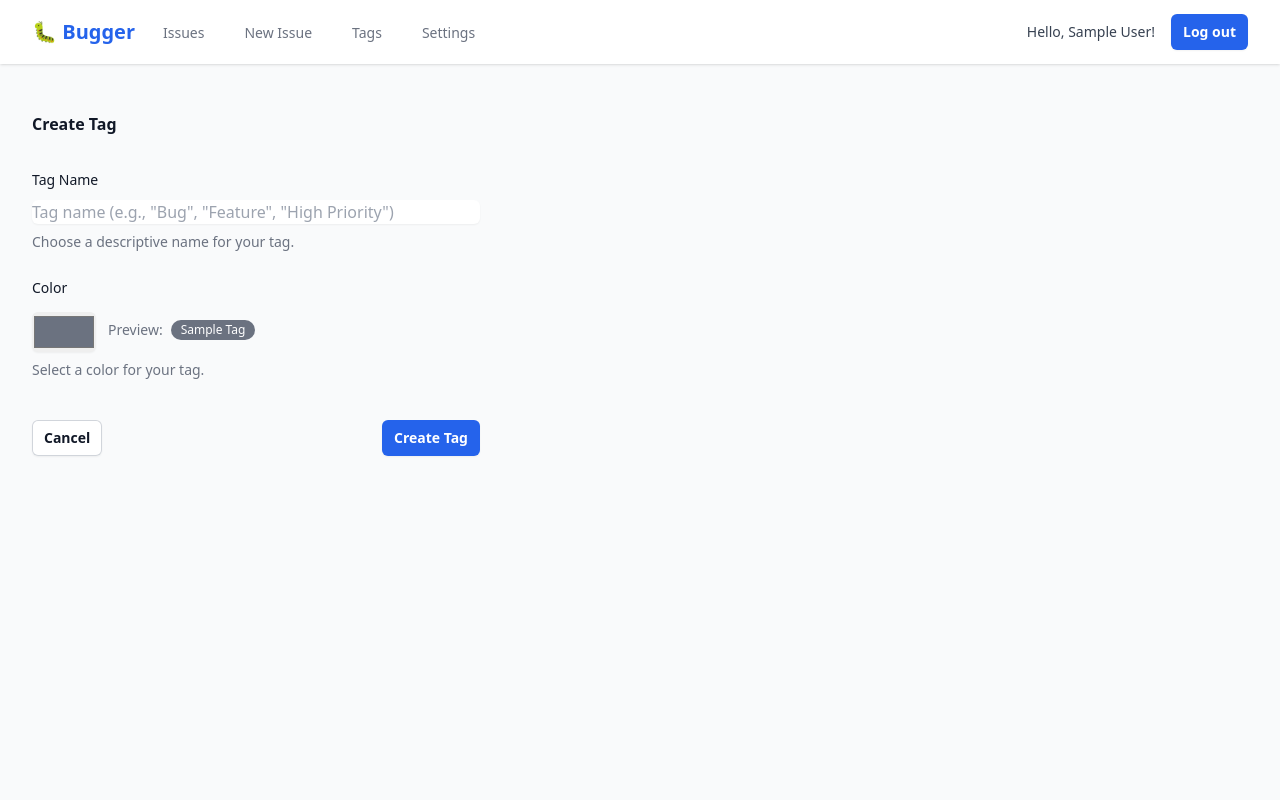
After one commit to codespeak-dev/test-issue-tracker, a Django app: page /tags/new/ in a window 1280 px wide. The commit adds this page. Run offline with Django 4.2, Linux system fonts and the light colour scheme; the visitor is signed in with stand-in values (Sample User, id 1); some libraries are stand-ins or nearby versions.

Commit message:
Run: c95e317c-5ef4-461c-8ed1-e7c4037a66f2, Phase: ImplementSpecWithClaudeCode

```diff
--- a/issues/forms.py
+++ b/issues/forms.py
@@ -1,7 +1,7 @@
 from django import forms
 from django.contrib.auth import authenticate
 from django.core.exceptions import ValidationError
-from .models import User, Issue, Comment, Settings
+from .models import User, Issue, Comment, Settings, Tag
 
 
 class LoginForm(forms.Form):
@@ -49,7 +49,7 @@ class IssueForm(forms.ModelForm):
 
     class Meta:
         model = Issue
-        fields = ['summary', 'description', 'status', 'assignee']
+        fields = ['summary', 'description', 'status', 'assignee', 'tags']
         widgets = {
             'summary': forms.TextInput(attrs={
                 'class': 'mt-1 block w-full rounded-md border-gray-300 shadow-sm focus:border-indigo-500 focus:ring-indigo-500',
@@ -66,6 +66,9 @@ class IssueForm(forms.ModelForm):
             'assignee': forms.Select(attrs={
                 'class': 'mt-1 block w-full rounded-md border-gray-300 shadow-sm focus:border-indigo-500 focus:ring-indigo-500'
             }),
+            'tags': forms.CheckboxSelectMultiple(attrs={
+                'class': 'space-y-2'
+            }),
         }
 
     def __init__(self, *args, **kwargs):
@@ -73,6 +76,8 @@ class IssueForm(forms.ModelForm):
         # Make assignee optional
         self.fields['assignee'].empty_label = "Unassigned"
         self.fields['assignee'].required = False
+        # Make tags optional
+        self.fields['tags'].required = False
 
 
 class CommentForm(forms.ModelForm):
@@ -86,6 +91,24 @@ class CommentForm(forms.ModelForm):
                 'class': 'mt-1 block w-full rounded-md border-gray-300 shadow-sm focus:border-indigo-500 focus:ring-indigo-500',
                 'rows': 4,
                 'placeholder': 'Add a comment (Markdown supported)'
+            }),
+        }
+
+
+class TagForm(forms.ModelForm):
+    """Form for creating and editing tags"""
+
+    class Meta:
+        model = Tag
+        fields = ['name', 'color']
+        widgets = {
+            'name': forms.TextInput(attrs={
+                'class': 'mt-1 block w-full rounded-md border-gray-300 shadow-sm focus:border-indigo-500 focus:ring-indigo-500',
+                'placeholder': 'Tag name (e.g., "Bug", "Feature", "High Priority")'
+            }),
+            'color': forms.TextInput(attrs={
+                'type': 'color',
+                'class': 'mt-1 block w-16 h-10 rounded-md border-gray-300 shadow-sm focus:border-indigo-500 focus:ring-indigo-500',
             }),
         }
 
--- a/issues/models.py
+++ b/issues/models.py
@@ -61,6 +61,19 @@ class Status(models.Model):
         return self.name
 
 
+class Tag(models.Model):
+    """Tag model for categorizing issues"""
+
+    name = models.CharField(max_length=50, unique=True)
+    color = models.CharField(max_length=7, default='#6B7280')  # Hex color code
+
+    class Meta:
+        ordering = ['name']
+
+    def __str__(self):
+        return self.name
+
+
 class Issue(models.Model):
     """Issue model"""
 
@@ -75,6 +88,7 @@ class Issue(models.Model):
         blank=True,
         related_name='assigned_issues'
     )
+    tags = models.ManyToManyField(Tag, blank=True, related_name='issues')
     created_at = models.DateTimeField(auto_now_add=True)
     updated_at = models.DateTimeField(auto_now=True)
 
--- a/issues/urls.py
+++ b/issues/urls.py
@@ -20,4 +20,10 @@ urlpatterns = [
 
     # Settings view
     path('settings/', views.settings_view, name='settings'),
+
+    # Tag management views
+    path('tags/', views.tag_list, name='tag_list'),
+    path('tags/new/', views.tag_create, name='tag_create'),
+    path('tags/<int:pk>/edit/', views.tag_edit, name='tag_edit'),
+    path('tags/<int:pk>/delete/', views.tag_delete, name='tag_delete'),
 ]
--- a/issues/views.py
+++ b/issues/views.py
@@ -9,8 +9,8 @@ from django.views.decorators.http import require_http_methods
 from django.views.decorators.csrf import csrf_exempt
 from django.utils import timezone
 from django.db.models import Q
-from .models import Issue, Comment, User, Status, Settings
-from .forms import LoginForm, RegisterForm, IssueForm, CommentForm, SettingsForm
+from .models import Issue, Comment, User, Status, Settings, Tag
+from .forms import LoginForm, RegisterForm, IssueForm, CommentForm, SettingsForm, TagForm
 
 
 logger = logging.getLogger('issues')
@@ -36,9 +36,10 @@ def log_request_response(request, response):
 
 
 def issue_list(request):
-    """Homepage - list of all issues with optional search filtering"""
-    issues = Issue.objects.select_related('status', 'author', 'assignee').all()
+    """Homepage - list of all issues with optional search and tag filtering"""
+    issues = Issue.objects.select_related('status', 'author', 'assignee').prefetch_related('tags').all()
     search_query = request.GET.get('search', '').strip()
+    selected_tags = request.GET.getlist('tags')
 
     if search_query:
         # Filter issues by search term in summary or description (case-insensitive)
@@ -47,9 +48,18 @@ def issue_list(request):
             Q(description__icontains=search_query)
         )
 
+    if selected_tags:
+        # Filter issues by selected tags (OR logic - issues that have at least one of the selected tags)
+        issues = issues.filter(tags__id__in=selected_tags).distinct()
+
+    # Get all tags for the filter dropdown
+    all_tags = Tag.objects.all()
+
     response = render(request, 'issues/issue_list.html', {
         'issues': issues,
-        'search_query': search_query
+        'search_query': search_query,
+        'selected_tags': selected_tags,
+        'all_tags': all_tags,
     })
     log_request_response(request, response)
     return response
@@ -57,7 +67,7 @@ def issue_list(request):
 
 def issue_detail(request, pk):
     """Issue detail view with comments"""
-    issue = get_object_or_404(Issue.objects.select_related('status', 'author', 'assignee'), pk=pk)
+    issue = get_object_or_404(Issue.objects.select_related('status', 'author', 'assignee').prefetch_related('tags'), pk=pk)
     comments = issue.comments.select_related('author').all()
 
     comment_form = CommentForm() if request.user.is_authenticated else None
@@ -279,3 +289,78 @@ def settings_view(request):
 
     log_request_response(request, response)
     return response
+
+
+@login_required
+def tag_list(request):
+    """List all tags"""
+    tags = Tag.objects.all()
+
+    response = render(request, 'issues/tag_list.html', {
+        'tags': tags
+    })
+    log_request_response(request, response)
+    return response
+
+
+@login_required
+def tag_create(request):
+    """Create new tag"""
+    if request.method == 'POST':
+        form = TagForm(request.POST)
+        if form.is_valid():
+            tag = form.save()
+            messages.success(request, f'Tag "{tag.name}" created successfully!')
+            response = redirect('tag_list')
+        else:
+            response = render(request, 'issues/tag_form.html', {'form': form, 'title': 'Create Tag'})
+    else:
+        form = TagForm()
+        response = render(request, 'issues/tag_form.html', {'form': form, 'title': 'Create Tag'})
+
+    log_request_response(request, response)
+    return response
+
+
+@login_required
+def tag_edit(request, pk):
+    """Edit existing tag"""
+    tag = get_object_or_404(Tag, pk=pk)
+
+    if request.method == 'POST':
+        form = TagForm(request.POST, instance=tag)
+        if form.is_valid():
+            form.save()
+            messages.success(request, f'Tag "{tag.name}" updated successfully!')
+            response = redirect('tag_list')
+        else:
+            response = render(request, 'issues/tag_form.html', {
+                'form': form,
+                'title': 'Edit Tag',
+                'tag': tag
+            })
+    else:
+        form = TagForm(instance=tag)
+        response = render(request, 'issues/tag_form.html', {
+            'form': form,
+            'title': 'Edit Tag',
+            'tag': tag
+        })
+
+    log_request_response(request, response)
+    return response
+
+
+@login_required
+@require_http_methods(["DELETE"])
+def tag_delete(request, pk):
+    """Delete tag (AJAX endpoint)"""
+    tag = get_object_or_404(Tag, pk=pk)
+
+    tag_name = tag.name
+    tag.delete()
+    messages.success(request, f'Tag "{tag_name}" deleted successfully!')
+
+    response = JsonResponse({'success': True})
+    log_request_response(request, response)
+    return response
--- a/templates/base.html
+++ b/templates/base.html
@@ -41,6 +41,10 @@
                                 <a href="{% url 'issue_create' %}"
                                    class="inline-flex items-center border-b-2 border-transparent px-1 pt-1 text-sm font-medium text-gray-500 hover:border-gray-300 hover:text-gray-700">
                                     New Issue
+                                </a>
+                                <a href="{% url 'tag_list' %}"
+                                   class="inline-flex items-center border-b-2 border-transparent px-1 pt-1 text-sm font-medium text-gray-500 hover:border-gray-300 hover:text-gray-700">
+                                    Tags
                                 </a>
                                 {% if user.is_staff %}
                                     <a href="{% url 'settings' %}"
--- /dev/null
+++ b/templates/issues/tag_form.html
@@ -0,0 +1,84 @@
+{% extends 'base.html' %}
+
+{% block title %}{{ title }} - Bugger Issue Tracker{% endblock %}
+
+{% block content %}
+<div class="sm:flex sm:items-center">
+    <div class="sm:flex-auto">
+        <h1 class="text-base font-semibold leading-6 text-gray-900">{{ title }}</h1>
+    </div>
+</div>
+
+<div class="mt-8">
+    <div class="max-w-md">
+        <form method="post" class="space-y-6">
+            {% csrf_token %}
+
+            <div>
+                <label for="{{ form.name.id_for_label }}" class="block text-sm font-medium leading-6 text-gray-900">
+                    Tag Name
+                </label>
+                <div class="mt-2">
+                    {{ form.name }}
+                    {% if form.name.errors %}
+                        <div class="mt-2">
+                            {% for error in form.name.errors %}
+                                <p class="text-sm text-red-600">{{ error }}</p>
+                            {% endfor %}
+                        </div>
+                    {% endif %}
+                </div>
+                <p class="mt-2 text-sm text-gray-500">Choose a descriptive name for your tag.</p>
+            </div>
+
+            <div>
+                <label for="{{ form.color.id_for_label }}" class="block text-sm font-medium leading-6 text-gray-900">
+                    Color
+                </label>
+                <div class="mt-2 flex items-center space-x-3">
+                    {{ form.color }}
+                    <div class="flex items-center">
+                        <span class="text-sm text-gray-500">Preview:</span>
+                        <span id="color-preview" class="ml-2 inline-flex items-center rounded-full px-2.5 py-0.5 text-xs font-medium text-white"
+                              style="background-color: {{ form.color.value|default:'#6B7280' }};">
+                            Sample Tag
+                        </span>
+                    </div>
+                </div>
+                {% if form.color.errors %}
+                    <div class="mt-2">
+                        {% for error in form.color.errors %}
+                            <p class="text-sm text-red-600">{{ error }}</p>
+                        {% endfor %}
+                    </div>
+                {% endif %}
+                <p class="mt-2 text-sm text-gray-500">Select a color for your tag.</p>
+            </div>
+
+            <div class="flex items-center justify-between pt-4">
+                <a href="{% url 'tag_list' %}"
+                   class="rounded-md bg-white px-3 py-2 text-sm font-semibold text-gray-900 shadow-sm ring-1 ring-inset ring-gray-300 hover:bg-gray-50">
+                    Cancel
+                </a>
+                <button type="submit"
+                        class="rounded-md bg-primary-600 px-3 py-2 text-sm font-semibold text-white shadow-sm hover:bg-primary-500 focus-visible:outline focus-visible:outline-2 focus-visible:outline-offset-2 focus-visible:outline-primary-600">
+                    {% if tag %}Update Tag{% else %}Create Tag{% endif %}
+                </button>
+            </div>
+        </form>
+    </div>
+</div>
+
+<script>
+document.addEventListener('DOMContentLoaded', function() {
+    const colorInput = document.getElementById('{{ form.color.id_for_label }}');
+    const preview = document.getElementById('color-preview');
+
+    if (colorInput && preview) {
+        colorInput.addEventListener('input', function() {
+            preview.style.backgroundColor = this.value;
+        });
+    }
+});
+</script>
+{% endblock %}
```
Also changed, not shown: issues/admin.py (+15 -3 lines), templates/issues/issue_detail.html (+13 -0 lines), templates/issues/issue_form.html (+18 -0 lines), templates/issues/issue_list.html (+69 -6 lines), templates/issues/tag_list.html (added, +131 -0 lines), .codespeak/codespeak_state.json, .codespeak/last_successful_checkpoint.json, .codespeak/sha_to_checkpoint.json, issues/migrations/0002_tag_issue_tags.py (added).
